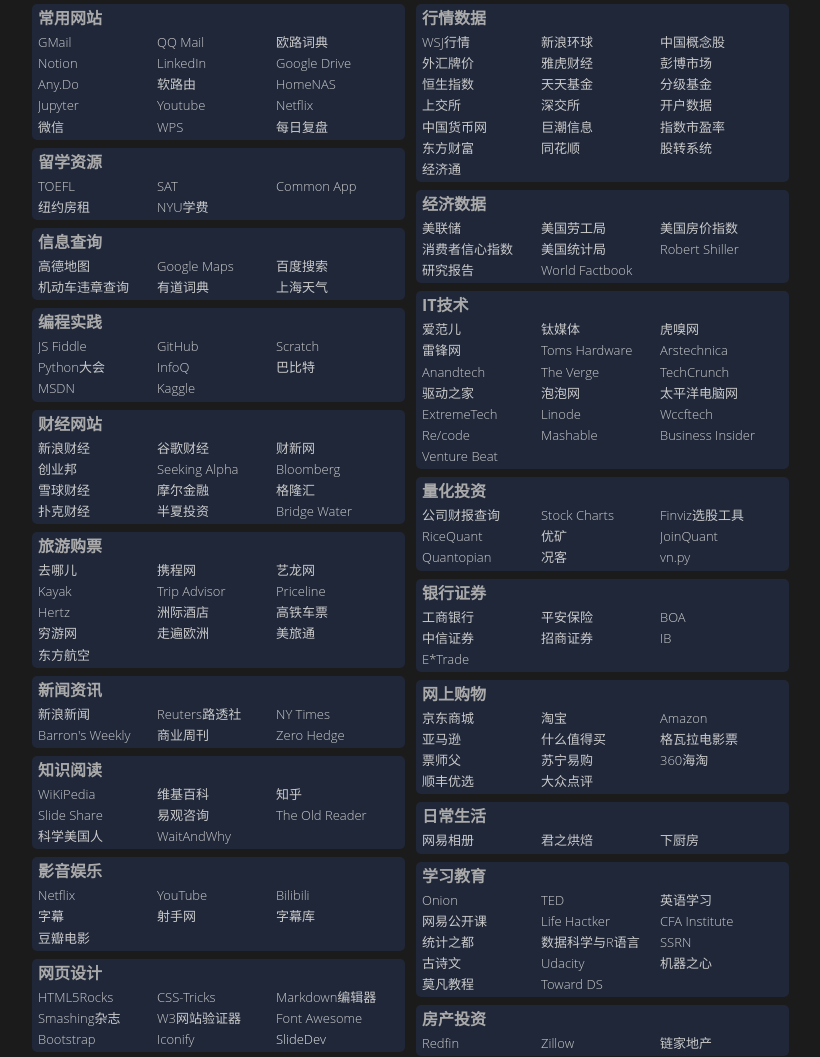
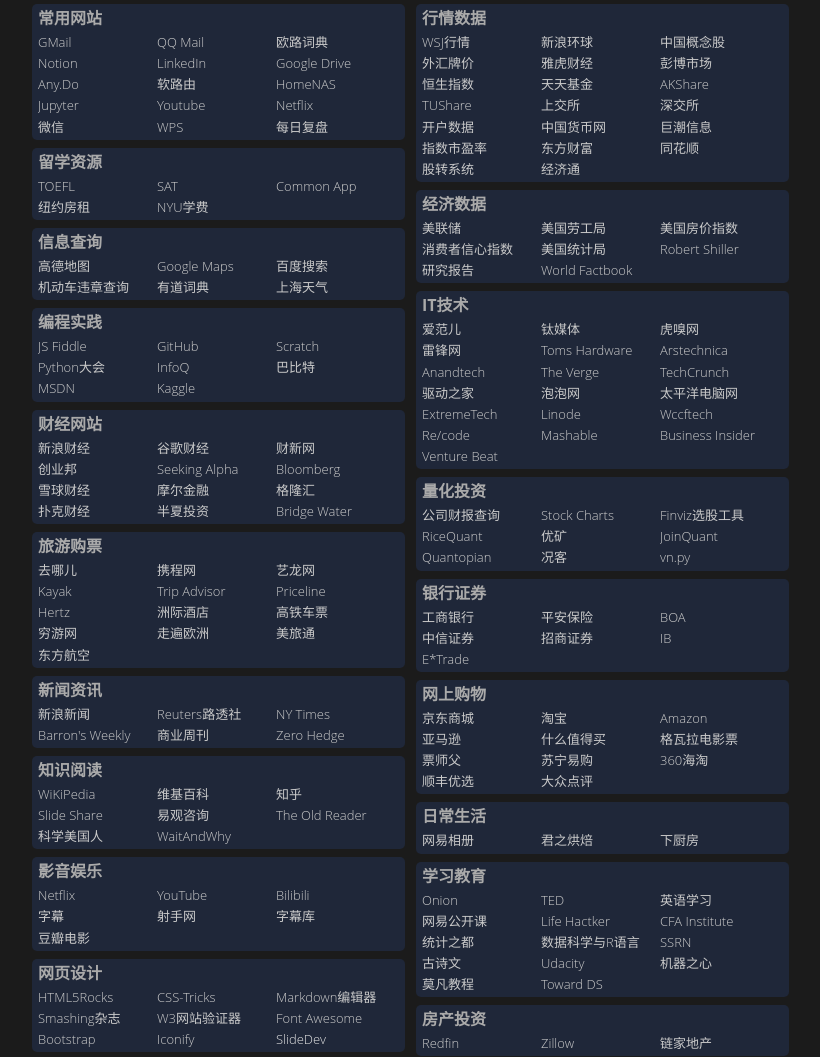
Before and after one commit to simongao/nav, a plain HTML site: page index.html in a window 1280 px wide. Shown: the top 1057 px of the page, without its empty margins (224-1044 px from the left). Drawn offline with Linux system fonts and the light colour scheme.

Commit message:
Update index.html

```diff
--- a/index.html
+++ b/index.html
@@ -212,7 +212,8 @@
           <li><a href="http://www.bloomberg.com/markets/">彭博市场</a></li>
           <li><a href="https://www.hsi.com.hk/HSI-Net/HSI-Net" title="提供恒生指数、AH股溢价指数、市盈率等数据">恒生指数</a></li>
           <li><a href="http://fund.eastmoney.com/data/hbxfundranking.html#t;c0;r;szzf;ddesc;pn50;mg;os1;">天天基金</a></li>
-          <li><a href="http://www.jisilu.cn/?/data/sfnew/#tlink_0">分级基金</a></li>
+          <li><a href="https://www.akshare.xyz/">AKShare</a></li>
+	  <li><a href="https://tushare.pro/">TUShare</a></li>
           <li><a href="http://www.sse.com.cn/">上交所</a></li>
           <li><a href="http://www.szse.cn/">深交所</a></li>
           <li><a href="http://www.chinaclear.cn/">开户数据</a></li>
```
